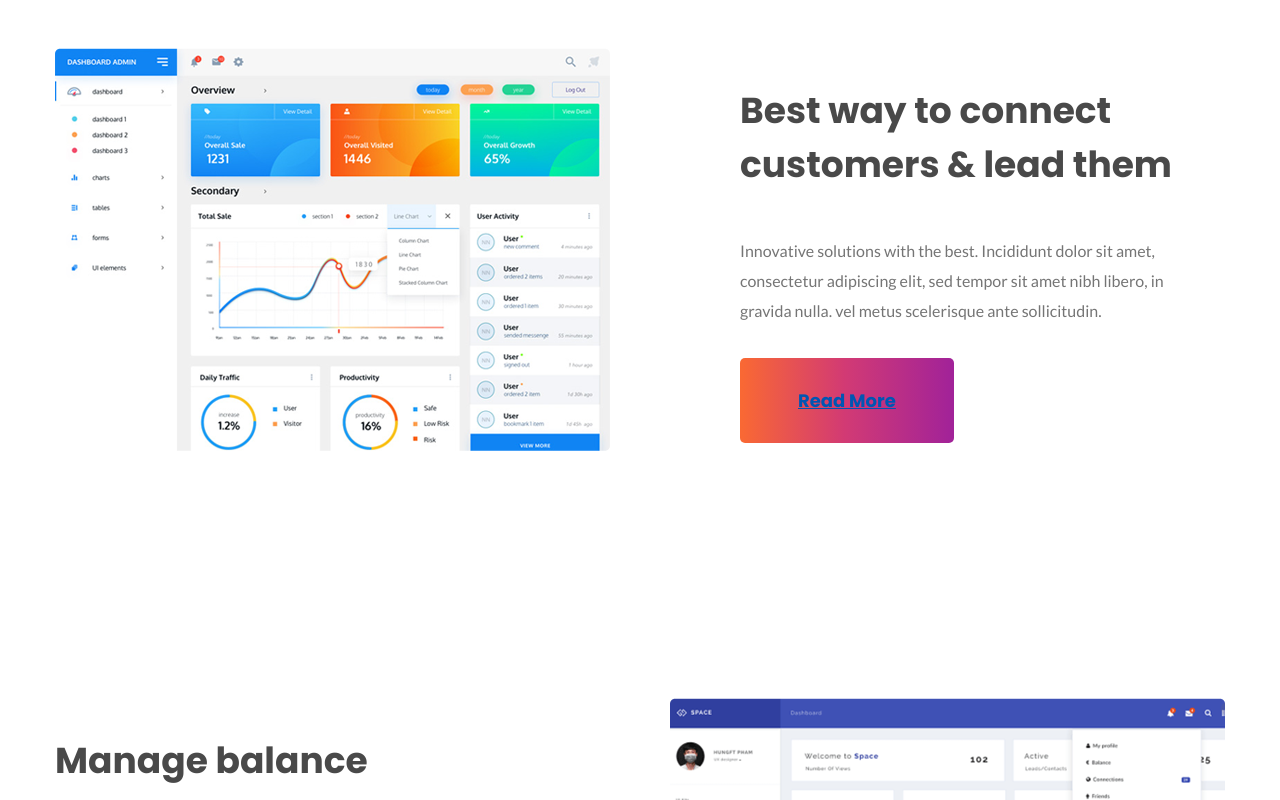
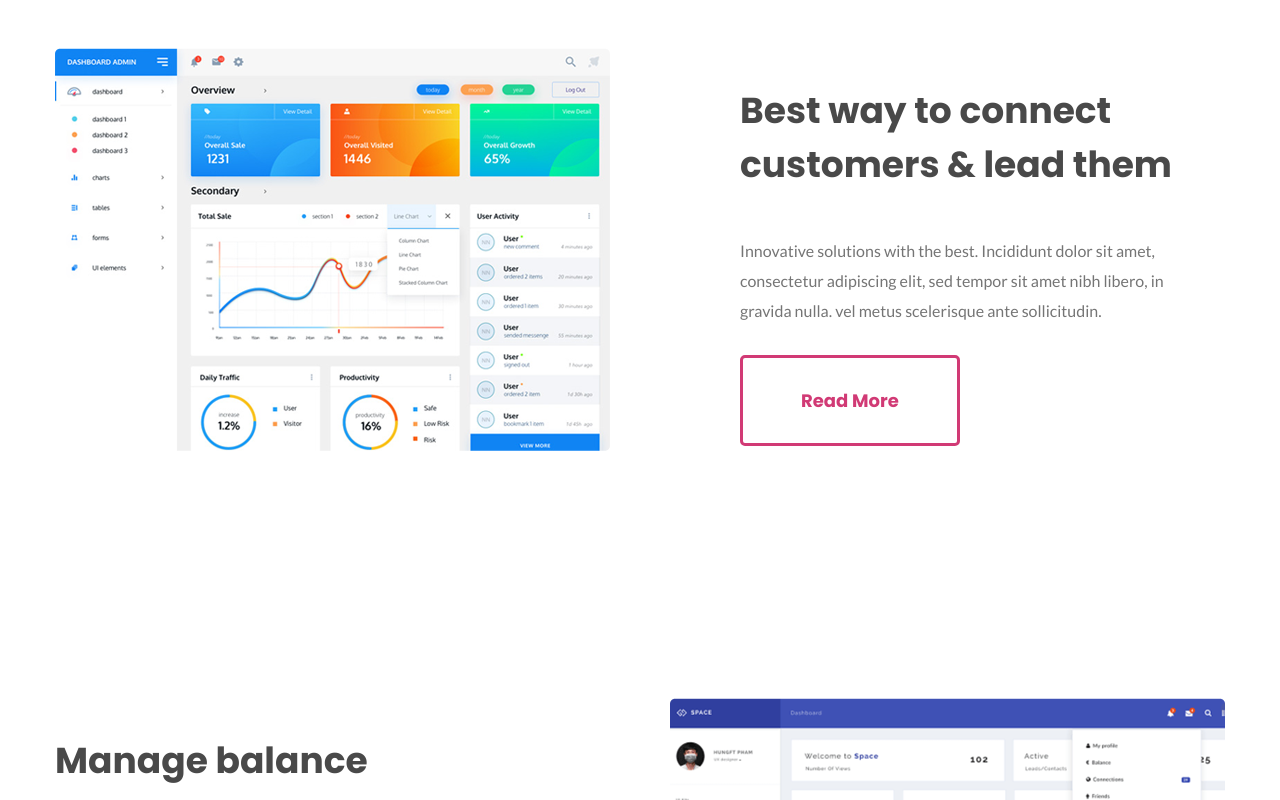
Before and after one commit to KeyToTech/StandupBotLanding, a React (Create React App) app: page / in a window 1280 px wide. In both pictures the pointer is over the link 846 px from the left and 1961 px from the top of the page. Shown: the part 1561-2361 px from the top of the page. Built offline with nearby package versions, Linux system fonts and the light colour scheme.

Commit message:
changed button hover into section connect.

```diff
--- a/src/about-connect/about.css
+++ b/src/about-connect/about.css
@@ -44,3 +44,10 @@
     font-weight: 700;
     line-height: 30px;
 }
+
+.ct-button:hover {
+   text-decoration: none;
+   background: #ffffff;
+   color: #d13a75;
+   border: #d13a75 solid;
+}
```
